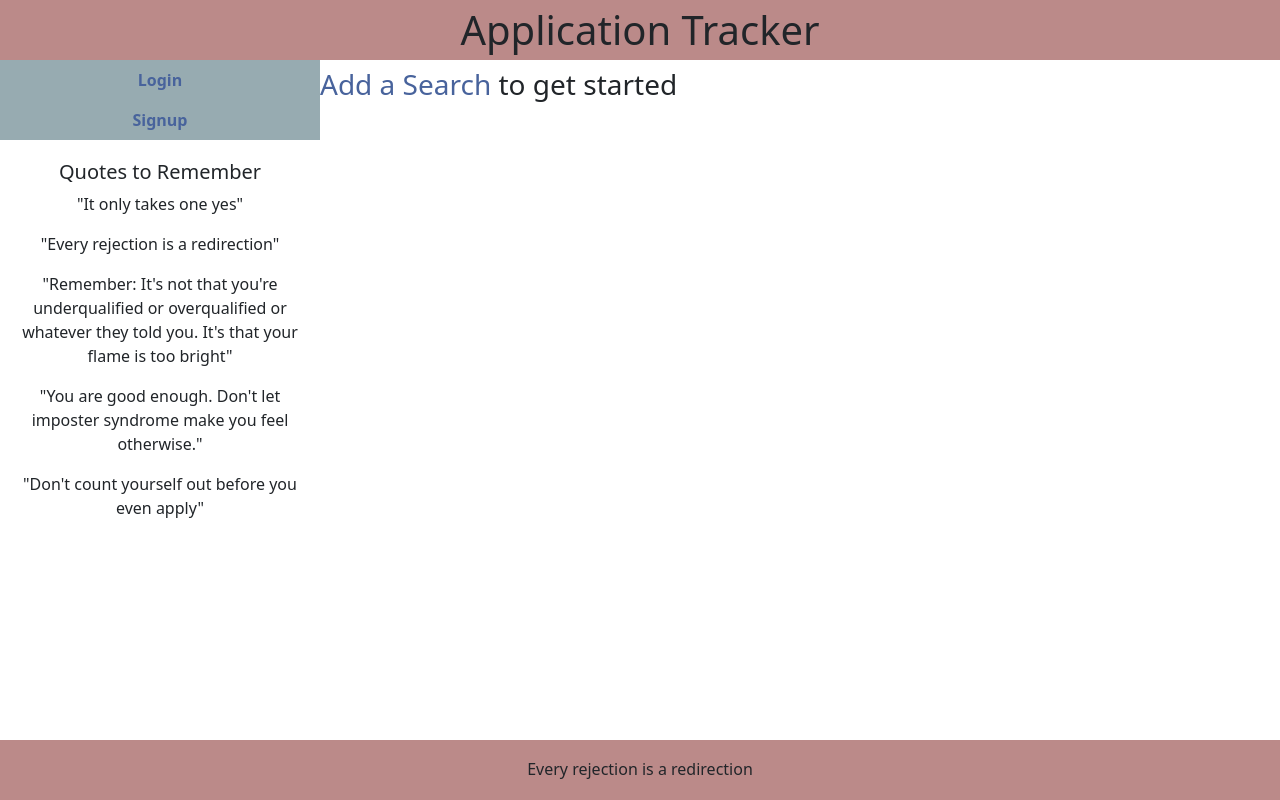
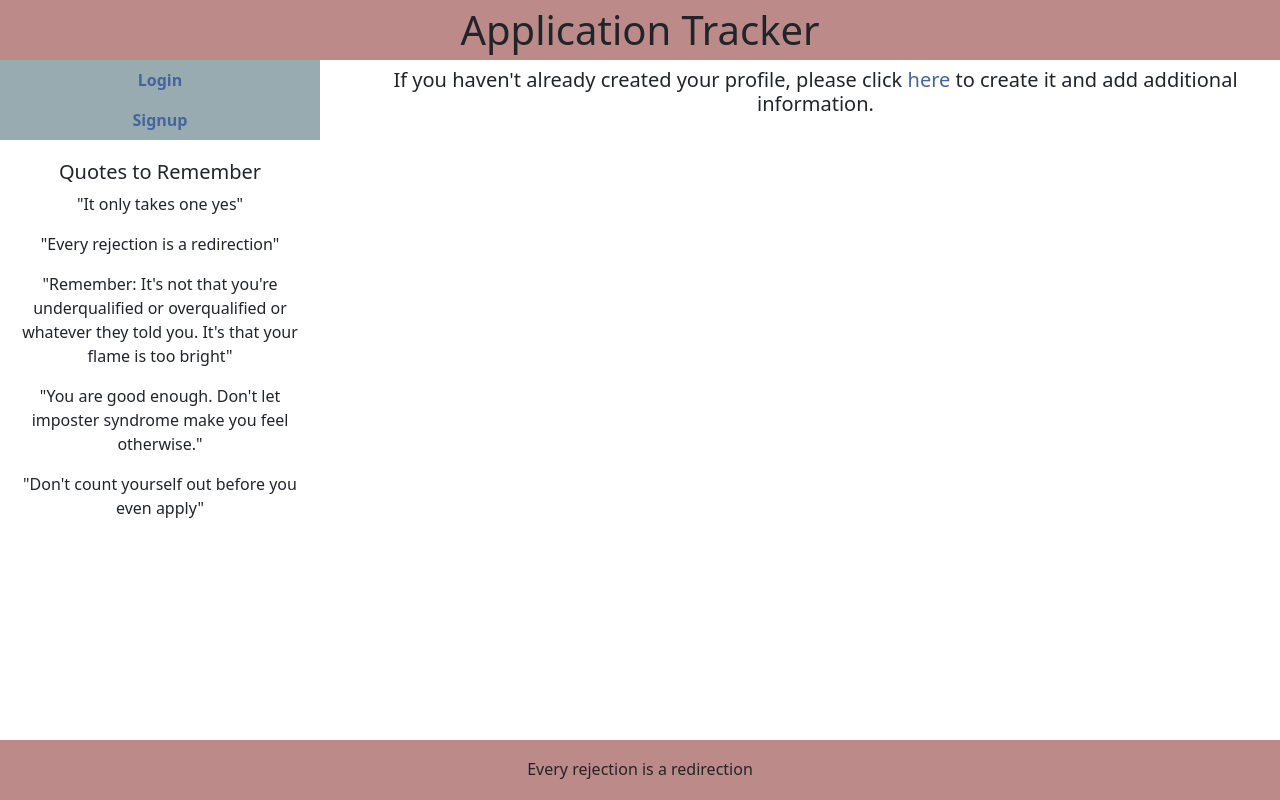
Before and after one commit to MarciaAdler/applicationtracker, a React (Create React App) app in the folder client/: page /home in a window 1280 px wide. Built offline with nearby package versions, Linux system fonts and the light colour scheme; no server answers.

Commit message:
added some user based restrictions

```diff
--- a/client/src/Pages/Home.js
+++ b/client/src/Pages/Home.js
@@ -41,6 +41,7 @@ export default function Home() {
   // }
   return (
     <div className="home-container">
+      {state.currentUser.role === "Job Seeker" ? (
         <div className="home-filler">
           {state.searches.length !== 0 ? (
             <div>
@@ -52,6 +53,17 @@ export default function Home() {
             </h3>
           )}
         </div>
+      ) : (
+        ""
+      )}
+
+      <div className="mt-2 text-center resources-container">
+        <h5>
+          If you haven't already created your profile, please click{" "}
+          <a href="/editprofile">here</a> to create it and add additional
+          information.
+        </h5>
+      </div>
     </div>
   );
 }
```
Lines whose indentation alone changed are shown as unchanged.
